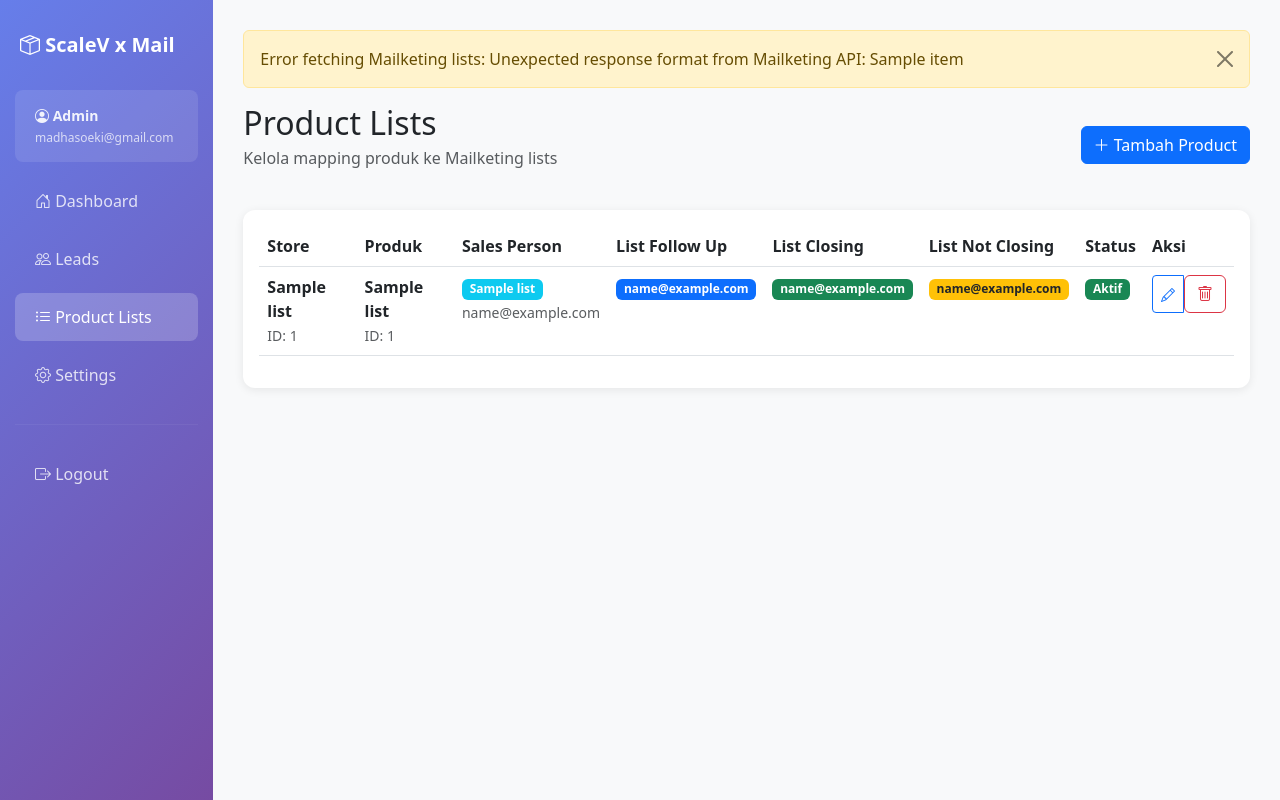
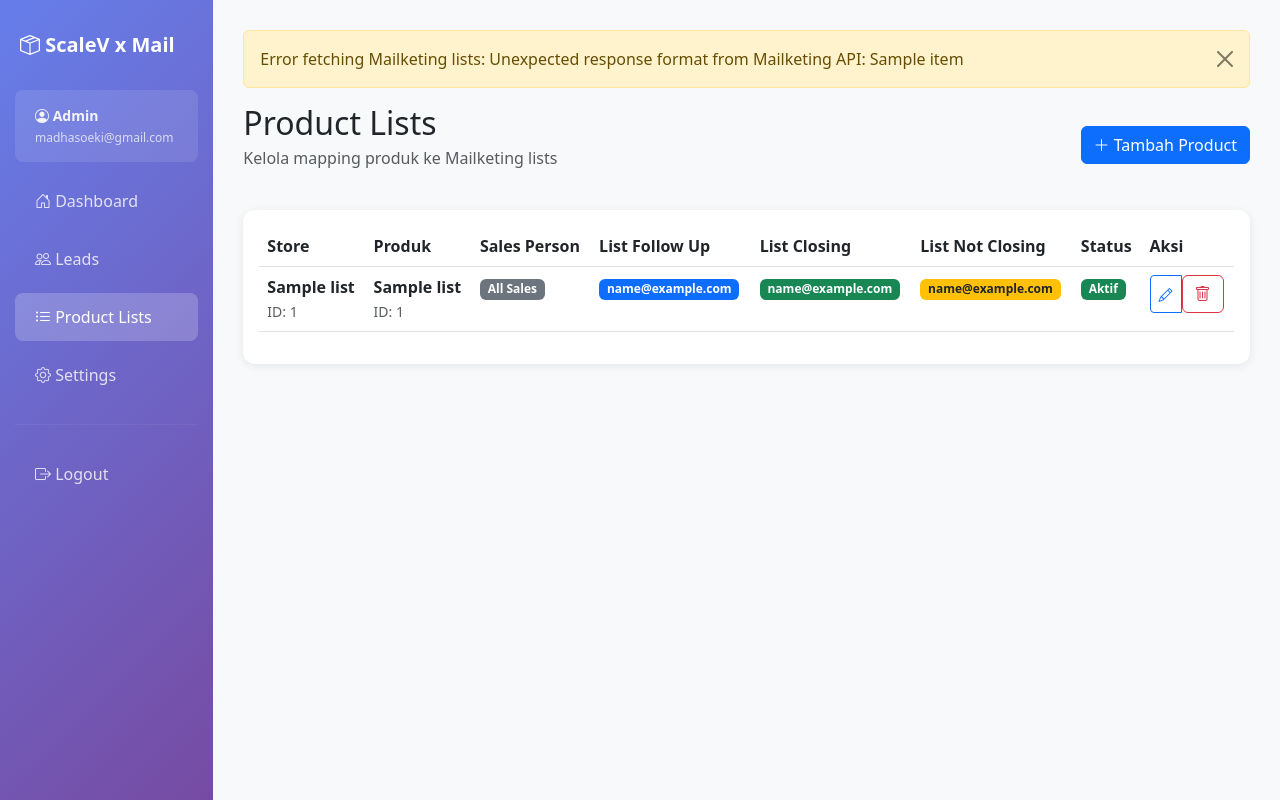
Before and after one commit to madhasoeki/scalevxmailketing, a Flask app: page /product-lists in a window 1280 px wide. Run offline with Flask 3, Linux system fonts and the light colour scheme; a user stored in the database is signed in; tables that the repository leaves empty hold one stand-in row (values such as "Sample post"); a database or web service that is not in the repository returns one stand-in record (values such as "Sample title"); data that the repository does not hold is empty; some libraries are stand-ins or nearby versions.

Commit message:
multiple cs

```diff
--- a/app.py
+++ b/app.py
@@ -240,9 +240,12 @@ def add_product_list():
     store_name = request.form.get('store_name')
     product_name = request.form.get('product_name')
     product_id = request.form.get('product_id')
-    sales_person_id = request.form.get('sales_person_id')
-    sales_person_name = request.form.get('sales_person_name')
-    sales_person_email = request.form.get('sales_person_email')
+
+    # Get multiple sales persons (getlist returns array)
+    sales_person_ids = request.form.getlist('sales_person_id[]')
+    sales_person_names = request.form.getlist('sales_person_name[]')
+    sales_person_emails = request.form.getlist('sales_person_email[]')
+
     mailketing_list_followup = request.form.get('mailketing_list_followup')
     mailketing_list_closing = request.form.get('mailketing_list_closing')
     mailketing_list_not_closing = request.form.get('mailketing_list_not_closing')
@@ -256,13 +259,14 @@ def add_product_list():
         store_name=store_name,
         product_name=product_name,
         product_id=product_id,
-        sales_person_id=sales_person_id if sales_person_id else None,
-        sales_person_name=sales_person_name if sales_person_name else None,
-        sales_person_email=sales_person_email if sales_person_email else None,
         mailketing_list_followup=mailketing_list_followup if mailketing_list_followup else None,
         mailketing_list_closing=mailketing_list_closing if mailketing_list_closing else None,
         mailketing_list_not_closing=mailketing_list_not_closing if mailketing_list_not_closing else None
     )
+
+    # Set multiple sales persons
+    if sales_person_ids and len(sales_person_ids) > 0:
+        product_list.set_sales_persons(sales_person_ids, sales_person_names, sales_person_emails)
 
     db.session.add(product_list)
     db.session.commit()
@@ -305,17 +309,16 @@ def edit_product_list(list_id):
             product_list.mailketing_list_closing = request.form.get('mailketing_list_closing')
             product_list.mailketing_list_not_closing = request.form.get('mailketing_list_not_closing')
 
-            # Update sales person if changed
-            sales_person_id = request.form.get('sales_person_id')
-            if sales_person_id:
-                product_list.sales_person_id = sales_person_id
-                product_list.sales_person_name = request.form.get('sales_person_name')
-                product_list.sales_person_email = request.form.get('sales_person_email')
+            # Update multiple sales persons
+            sales_person_ids = request.form.getlist('sales_person_id[]')
+            sales_person_names = request.form.getlist('sales_person_name[]')
+            sales_person_emails = request.form.getlist('sales_person_email[]')
+
+            if sales_person_ids and len(sales_person_ids) > 0:
+                product_list.set_sales_persons(sales_person_ids, sales_person_names, sales_person_emails)
             else:
                 # Reset to "All Sales"
-                product_list.sales_person_id = None
-                product_list.sales_person_name = None
-                product_list.sales_person_email = None
+                product_list.set_sales_persons([], [], [])
 
             db.session.commit()
             flash(f'Product list "{product_list.product_name}" berhasil diupdate!', 'success')
@@ -333,9 +336,9 @@ def edit_product_list(list_id):
         'store_name': product_list.store_name,
         'product_id': product_list.product_id,
         'product_name': product_list.product_name,
-        'sales_person_id': product_list.sales_person_id,
-        'sales_person_name': product_list.sales_person_name,
-        'sales_person_email': product_list.sales_person_email,
+        'sales_person_ids': product_list.get_sales_person_ids_list(),
+        'sales_person_names': product_list.get_sales_person_names_list(),
+        'sales_person_emails': product_list.get_sales_person_emails_list(),
         'mailketing_list_followup': product_list.mailketing_list_followup,
         'mailketing_list_closing': product_list.mailketing_list_closing,
         'mailketing_list_not_closing': product_list.mailketing_list_not_closing
@@ -570,36 +573,51 @@ def scalev_webhook():
             if product_list:
                 print(f"✓ Product matched by {matched_by}")
 
+                # Extract handler data from webhook
+                handler_data = data.get('handler', {})
+                handler_email = None
+                handler_name = None
+                handler_id = None
+
+                if handler_data:
+                    handler_email = handler_data.get('email')
+                    handler_name = handler_data.get('fullname')
+                    handler_id = handler_data.get('unique_id') or handler_data.get('id')
+                    print(f"   Webhook handler: {handler_name} ({handler_email}, ID: {handler_id})")
+                else:
+                    print(f"   ⚠️  No handler data in webhook")
+
                 # Check if sales person matching is required
-                if product_list.sales_person_email:
-                    print(f"\n👤 Sales person matching required: {product_list.sales_person_name} ({product_list.sales_person_email})")
+                if not product_list.is_for_all_sales():
+                    sales_names = product_list.get_sales_person_names_list()
+                    sales_ids = product_list.get_sales_person_ids_list()
+                    print(f"\n👤 Sales person matching required for: {', '.join(sales_names)}")
 
-                    # Extract handler data from webhook
-                    handler_data = data.get('handler', {})
-                    handler_email = None
-                    handler_name = None
+                    # Check if handler matches any of the configured sales persons
+                    is_matched = False
 
-                    if handler_data:
-                        handler_email = handler_data.get('email')
-                        handler_name = handler_data.get('fullname')
-                        print(f"   Webhook handler: {handler_name} ({handler_email})")
-                    else:
-                        print(f"   ⚠️  No handler data in webhook")
+                    # Try matching by ID first (more reliable)
+                    if handler_id and handler_id in sales_ids:
+                        is_matched = True
+                        print(f"   ✓ Handler matched by ID: {handler_id}")
 
-                    # Match by email
-                    if handler_email and handler_email.lower() == product_list.sales_person_email.lower():
-                        print(f"   ✓ Handler matched!")
-                    else:
+                    # Fallback: Try matching by email
+                    if not is_matched and handler_email:
+                        sales_emails = product_list.get_sales_person_emails_list()
+                        for sales_email in sales_emails:
+                            if sales_email and handler_email.lower() == sales_email.lower():
+                                is_matched = True
+                                print(f"   ✓ Handler matched by email: {handler_email}")
+                                break
+
+                    if not is_matched:
                         print(f"   ❌ Handler NOT matched!")
-                        print(f"      Expected: {product_list.sales_person_email}")
-                        print(f"      Got: {handler_email}")
+                        print(f"      Expected any of: {', '.join(sales_names)}")
+                        print(f"      Got: {handler_name} ({handler_email}, ID: {handler_id})")
                         print(f"   → Skipping lead creation (sales person mismatch)")
                         return jsonify({'success': True, 'message': 'Sales person mismatch, skipped'}), 200
                 else:
                     print(f"✓ No sales person filter (All Sales mode)")
-                    handler_data = data.get('handler', {})
-                    handler_email = handler_data.get('email') if handler_data else None
-                    handler_name = handler_data.get('fullname') if handler_data else None
 
                 # Extract customer info from destination_address
                 destination = data.get('destination_address', {})
--- a/templates/product_lists.html
+++ b/templates/product_lists.html
@@ -42,9 +42,16 @@
                             <small class="text-muted">ID: {{ list.product_id }}</small>
                         </td>
                         <td>
-                            {% if list.sales_person_name %}
-                                <span class="badge bg-info">{{ list.sales_person_name }}</span><br>
-                                <small class="text-muted">{{ list.sales_person_email }}</small>
+                            {% if not list.is_for_all_sales() %}
+                                {% set sales_names = list.get_sales_person_names_list() %}
+                                {% if sales_names|length == 1 %}
+                                    <span class="badge bg-info">{{ sales_names[0] }}</span><br>
+                                    <small class="text-muted">{{ list.get_sales_person_emails_list()[0] }}</small>
+                                {% else %}
+                                    <span class="badge bg-info">{{ sales_names[0] }}</span>
+                                    <span class="badge bg-secondary">+{{ sales_names|length - 1 }} lainnya</span><br>
+                                    <small class="text-muted">Multiple CS</small>
+                                {% endif %}
                             {% else %}
                                 <span class="badge bg-secondary">All Sales</span>
                             {% endif %}
@@ -161,14 +168,11 @@
                         <h6 class="text-primary mb-3"><i class="bi bi-person"></i> Step 3: Pilih Sales Person (Opsional)</h6>
                         <div class="mb-3">
                             <label for="sales_person_select" class="form-label">Sales Person</label>
-                            <select class="form-select" id="sales_person_select">
-                                <option value="" selected>All Sales (Semua CS)</option>
+                            <select class="form-select" id="sales_person_select" multiple>
+                                <!-- Options will be loaded dynamically -->
                             </select>
-                            <input type="hidden" id="sales_person_id" name="sales_person_id">
-                            <input type="hidden" id="sales_person_name" name="sales_person_name">
-                            <input type="hidden" id="sales_person_email" name="sales_person_email">
                             <small class="form-text text-muted">
-                                <i class="bi bi-info-circle"></i> Kosongkan untuk menerima order dari semua CS
+                                <i class="bi bi-info-circle"></i> Pilih satu atau lebih CS. Kosongkan untuk menerima order dari semua CS
                             </small>
                         </div>
                     </div>
@@ -252,9 +256,6 @@
                 <input type="hidden" id="edit_store_name" name="store_name">
                 <input type="hidden" id="edit_product_id" name="product_id">
                 <input type="hidden" id="edit_product_name" name="product_name">
-                <input type="hidden" id="edit_sales_person_id" name="sales_person_id">
-                <input type="hidden" id="edit_sales_person_name" name="sales_person_name">
-                <input type="hidden" id="edit_sales_person_email" name="sales_person_email">
 
                 <div class="modal-body" style="min-height: 400px; max-height: 70vh; overflow-y: auto;">
                     <!-- Display Store & Product (Read-only) -->
@@ -265,7 +266,20 @@
                             <strong>Product:</strong> <span id="display_product_name"></span><br>
                             <strong>Sales Person:</strong> <span id="display_sales_person"></span>
                         </div>
-                        <small class="text-muted">Store, Product, dan Sales Person tidak bisa diubah. Hapus dan buat baru jika perlu mengubah.</small>
+                        <small class="text-muted">Store dan Product tidak bisa diubah. Untuk mengubah sales person, edit di bawah. Untuk mengubah store/product, hapus dan buat baru.</small>
+                    </div>
+
+                    <!-- Edit Sales Persons -->
+                    <div class="mb-4">
+                        <h6 class="text-primary mb-3"><i class="bi bi-person"></i> Sales Person</h6>
+                        <div class="mb-3">
+                            <label for="edit_sales_person_select" class="form-label">Pilih Sales Person</label>
+                            <select class="form-select" id="edit_sales_person_select" multiple>
+                                <!-- Options akan dimuat dinamis -->\n                            </select>
+                            <small class="form-text text-muted">
+                                <i class="bi bi-info-circle"></i> Pilih satu atau lebih CS. Kosongkan untuk semua CS
+                            </small>
+                        </div>
                     </div>
 
                     <!-- Edit Mailketing Lists -->
@@ -377,13 +391,14 @@ $(document).ready(function() {
         dropdownParent: $('#addProductModal')
     });
 
-    // Initialize Select2 for Sales Person dropdown
+    // Initialize Select2 for Sales Person dropdown (Multiple)
     const salesSelect = $('#sales_person_select').select2({
         theme: 'bootstrap-5',
         placeholder: 'All Sales (Semua CS)',
         allowClear: true,
         width: '100%',
-        dropdownParent: $('#addProductModal')
+        dropdownParent: $('#addProductModal'),
+        closeOnSelect: false
     });
 
     // Initialize Select2 for Mailketing Lists
@@ -432,18 +447,45 @@ $(document).ready(function() {
         }
     });
 
-    // Handle Sales Person selection
-    salesSelect.on('change', function() {
-        const selectedOption = $(this).find('option:selected');
-        if (selectedOption.val()) {
-            $('#sales_person_id').val(selectedOption.val());
-            $('#sales_person_name').val(selectedOption.attr('data-name'));
-            $('#sales_person_email').val(selectedOption.attr('data-email'));
-        } else {
-            $('#sales_person_id').val('');
-            $('#sales_person_name').val('');
-            $('#sales_person_email').val('');
-        }
+    // Handle form submission - add hidden fields for multiple sales persons
+    $('#productListForm').on('submit', function(e) {
+        // Remove any previous hidden fields
+        $(this).find('input[name=\"sales_person_id[]\"]').remove();
+        $(this).find('input[name=\"sales_person_name[]\"]').remove();
+        $(this).find('input[name=\"sales_person_email[]\"]').remove();
+
+        // Get selected sales persons
+        const selectedOptions = salesSelect.find('option:selected');
+
+        // Add hidden fields for each selected sales person
+        selectedOptions.each(function() {
+            const $option = $(this);
+            const id = $option.val();
+            const name = $option.attr('data-name');
+            const email = $option.attr('data-email');
+
+            if (id) {  // Skip if empty/all sales
+                $('<input>').attr({
+                    type: 'hidden',
+                    name: 'sales_person_id[]',
+                    value: id
+                }).appendTo('#productListForm');
+
+                $('<input>').attr({
+                    type: 'hidden',
+                    name: 'sales_person_name[]',
+                    value: name
+                }).appendTo('#productListForm');
+
+                $('<input>').attr({
+                    type: 'hidden',
+                    name: 'sales_person_email[]',
+                    value: email
+                }).appendTo('#productListForm');
+            }
+        });
+
+        // Form will submit normally
     });
 
     // Function to load products by store
@@ -473,14 +515,14 @@ $(document).ready(function() {
 
     // Function to load sales people by store
     function loadSalesPeople(storeId) {
-        salesSelect.html('<option value="" selected>All Sales (Semua CS)</option>');
+        salesSelect.html('');
 
         $.ajax({
             url: '/api/scalev/stores/' + storeId + '/sales-people',
             method: 'GET',
             success: function(data) {
                 if (data.success && data.sales_people) {
-                    let options = '<option value="" selected>All Sales (Semua CS)</option>';
+                    let options = '';
                     data.sales_people.forEach(function(sales) {
                         const user = sales.business_user.user;
                         options += '<option value="' + user.id + '" ' +
@@ -489,12 +531,10 @@ $(document).ready(function() {
                                    user.fullname + ' (' + user.email + ')</option>';
                     });
                     salesSelect.html(options);
-                } else {
-                    salesSelect.html('<option value="" selected>All Sales (Semua CS)</option>');
                 }
             },
             error: function() {
-                salesSelect.html('<option value="" selected>All Sales (Semua CS)</option>');
+                console.error('Error loading sales people');
             }
         });
     }
@@ -510,7 +550,10 @@ $(document).ready(function() {
         {% endif %}
         $('#product_section, #sales_section, #lists_section').hide();
         $('#store_id, #store_name, #product_id, #product_name').val('');
-        $('#sales_person_id, #sales_person_name, #sales_person_email').val('');
+        // Remove hidden sales person fields
+        $('#productListForm').find('input[name=\"sales_person_id[]\"]').remove();
+        $('#productListForm').find('input[name=\"sales_person_name[]\"]').remove();
+        $('#productListForm').find('input[name=\"sales_person_email[]\"]').remove();
     });
 });
 
@@ -530,20 +573,24 @@ function editProductList(listId) {
             $('#edit_store_name').val(data.store_name);
             $('#edit_product_id').val(data.product_id);
             $('#edit_product_name').val(data.product_name);
-            $('#edit_sales_person_id').val(data.sales_person_id || '');
-            $('#edit_sales_person_name').val(data.sales_person_name || '');
-            $('#edit_sales_person_email').val(data.sales_person_email || '');
 
             // Display store & product info
             $('#display_store_name').text(data.store_name + ' (ID: ' + data.store_id + ')');
             $('#display_product_name').text(data.product_name + ' (ID: ' + data.product_id + ')');
 
-            // Display sales person
-            if (data.sales_person_name) {
-                $('#display_sales_person').html('<span class="badge bg-info">' + data.sales_person_name + '</span> (' + data.sales_person_email + ')');
+            // Display current sales persons
+            if (data.sales_person_names && data.sales_person_names.length > 0) {
+                let salesHtml = '';
+                data.sales_person_names.forEach(function(name, i) {
+                    salesHtml += '<span class="badge bg-info me-1">' + name + '</span>';
+                });
+                $('#display_sales_person').html(salesHtml);
             } else {
                 $('#display_sales_person').html('<span class="badge bg-secondary">All Sales (Semua CS)</span>');
             }
+
+            // Load sales people for edit dropdown
+            loadSalesPeopleForEdit(data.store_id, data.sales_person_ids || []);
 
             // Set mailketing list values
             $('#edit_mailketing_list_followup').val(data.mailketing_list_followup || '');
@@ -558,5 +605,89 @@ function editProductList(listId) {
         }
     });
 }
+
+// Load sales people for edit modal
+function loadSalesPeopleForEdit(storeId, selectedIds) {
+    const editSalesSelect = $('#edit_sales_person_select');
+
+    $.ajax({
+        url: '/api/scalev/stores/' + storeId + '/sales-people',
+        method: 'GET',
+        success: function(data) {
+            if (data.success && data.sales_people) {
+                let options = '';
+                data.sales_people.forEach(function(sales) {
+                    const user = sales.business_user.user;
+                    const isSelected = selectedIds.includes(user.id);
+                    options += '<option value="' + user.id + '" ' +
+                               'data-name="' + user.fullname + '" ' +
+                               'data-email="' + user.email + '"' +
+                               (isSelected ? ' selected' : '') + '>' +
+                               user.fullname + ' (' + user.email + ')</option>';
+                });
+                editSalesSelect.html(options);
+
+                // Initialize Select2 for edit modal (reinit to apply selected)
+                if (editSalesSelect.hasClass('select2-hidden-accessible')) {
+                    editSalesSelect.select2('destroy');
+                }
+                editSalesSelect.select2({
+                    theme: 'bootstrap-5',
+                    placeholder: 'All Sales (Semua CS)',
+                    allowClear: true,
+                    width: '100%',
+                    dropdownParent: $('#editProductModal'),
+                    closeOnSelect: false
+                });
+            }
+        },
+        error: function() {
+            console.error('Error loading sales people for edit');
+        }
+    });
+}
+
+// Handle edit form submission
+$(document).ready(function() {
+    $('#editProductForm').on('submit', function(e) {
+        // Remove any previous hidden fields
+        $(this).find('input[name="sales_person_id[]"]').remove();
+        $(this).find('input[name="sales_person_name[]"]').remove();
+        $(this).find('input[name="sales_person_email[]"]').remove();
+
+        // Get selected sales persons
+        const selectedOptions = $('#edit_sales_person_select').find('option:selected');
+
+        // Add hidden fields for each selected sales person
+        selectedOptions.each(function() {
+            const $option = $(this);
+            const id = $option.val();
+            const name = $option.attr('data-name');
+            const email = $option.attr('data-email');
+
+            if (id) {  // Skip if empty
+                $('<input>').attr({
+                    type: 'hidden',
+                    name: 'sales_person_id[]',
+                    value: id
+                }).appendTo('#editProductForm');
+
+                $('<input>').attr({
+                    type: 'hidden',
+                    name: 'sales_person_name[]',
+                    value: name
+                }).appendTo('#editProductForm');
+
+                $('<input>').attr({
+                    type: 'hidden',
+                    name: 'sales_person_email[]',
+                    value: email
+                }).appendTo('#editProductForm');
+            }
+        });
+
+        // Form will submit normally
+    });
+});
 </script>
 {% endblock %}
```
Also changed, not shown: migrate_multiple_sales_persons.py (added, +126 -0 lines), models.py (+60 -3 lines).
